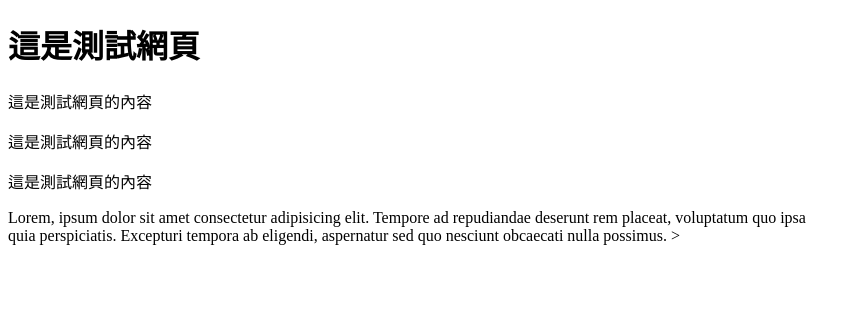
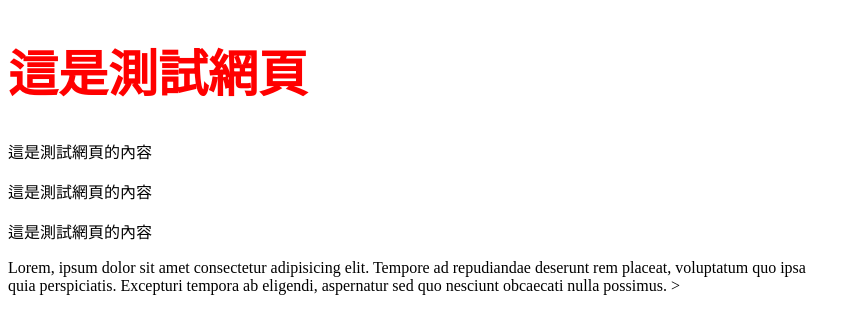
Before and after one commit to Tseng-HC/test-site_4, a plain HTML site: page index.html in a window 1280 px wide. Shown: the whole page, without its empty margins (0-861 px from the left). Drawn offline with Linux system fonts and the light colour scheme.

Commit message:
ver 0.02

```diff
--- a/style/style.css
+++ b/style/style.css
@@ -2,3 +2,8 @@ body{
     width: 800px;
 
 }
+h1{
+    color:red;
+    test-align: center;
+    font-size: 50px;
+};
```
Also changed, not shown: index.html (+1 -0 lines).
